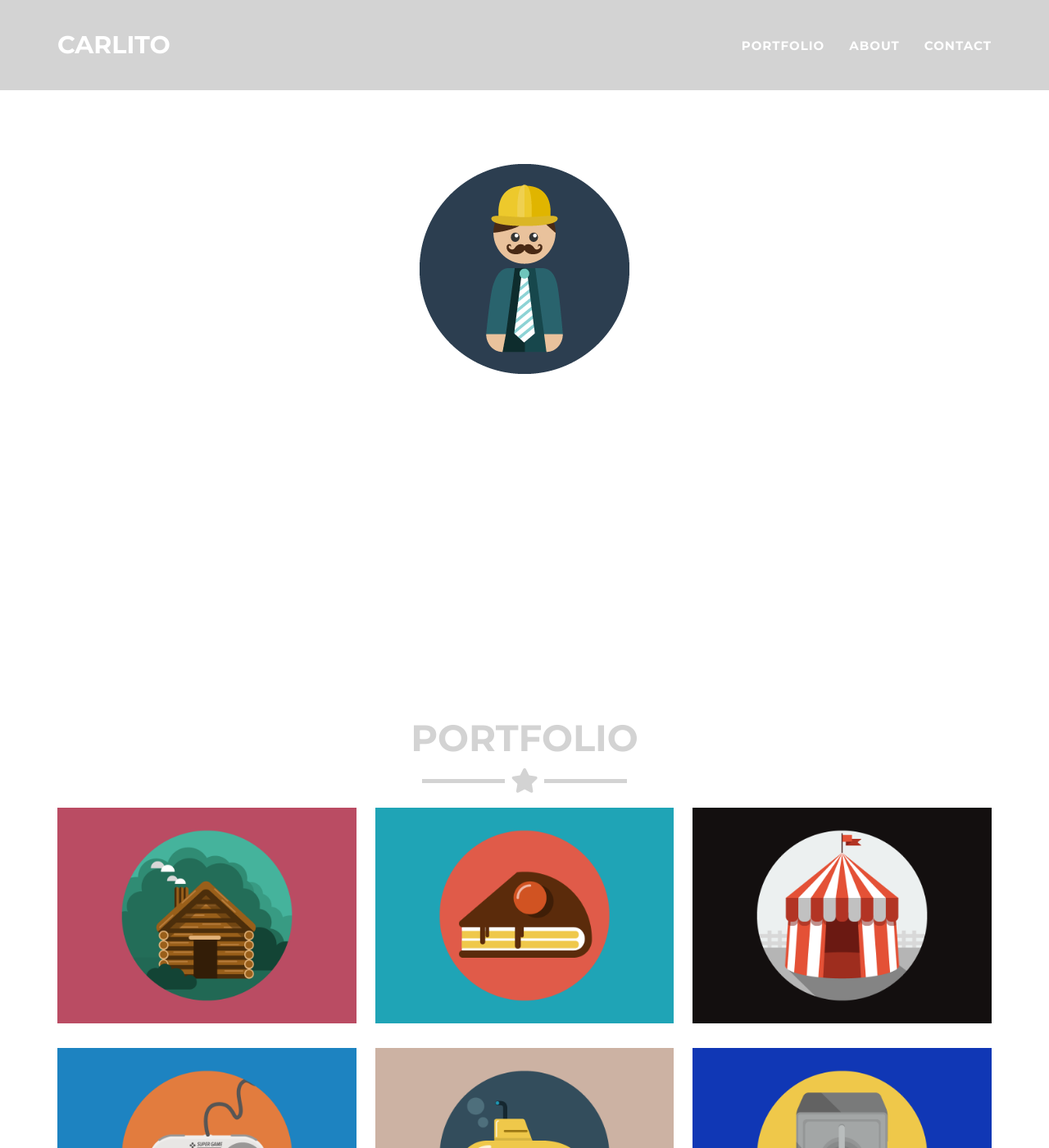
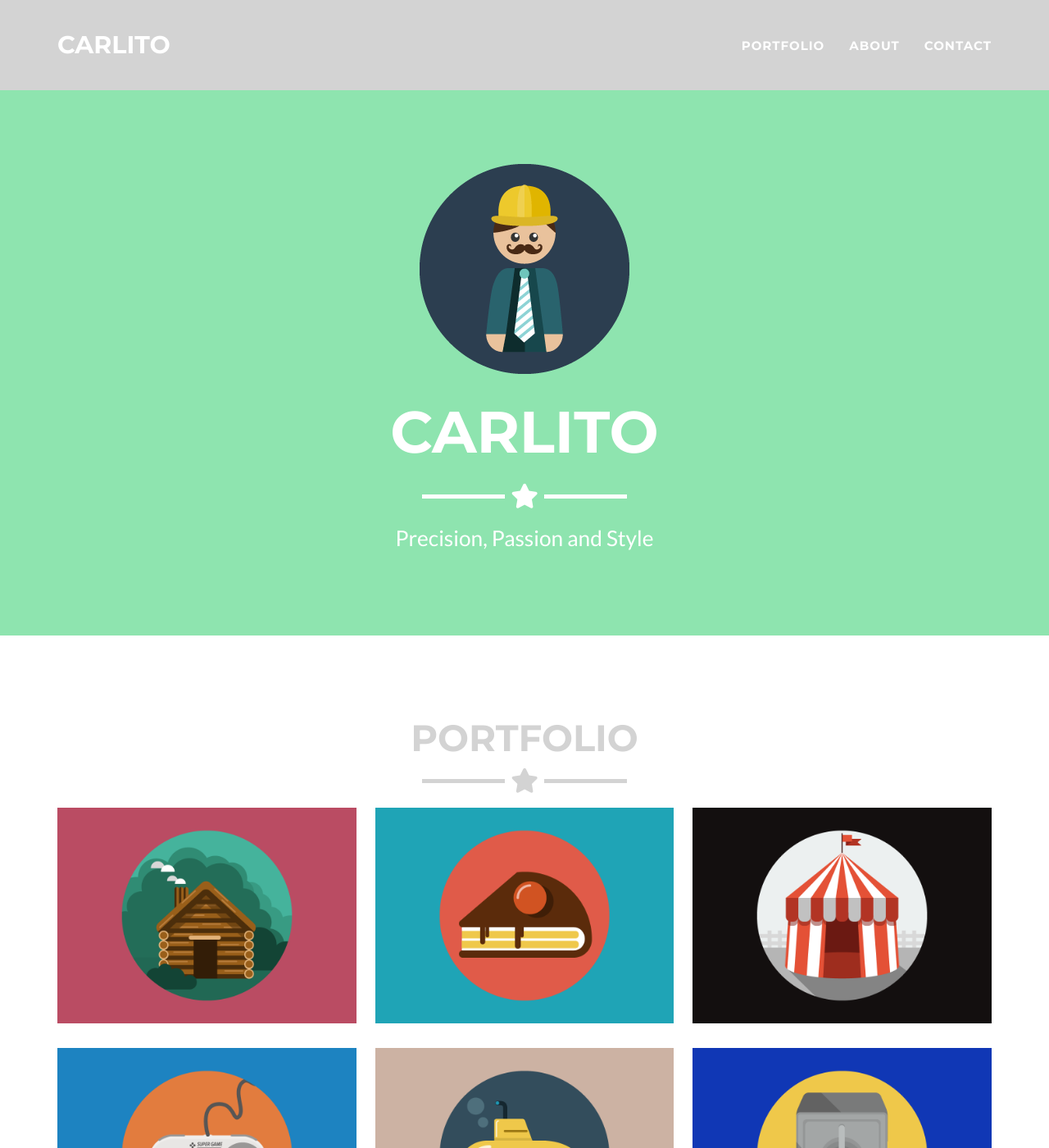
Before and after one commit to carlitodabarber/carlitodabarber.github.io, a Jekyll site: the page built from _posts/2014-07-18-project-1.markdown, in a window 1280 px wide and 1400 px high. Shown: the whole window at 82% size. Built offline with Jekyll 4.4.1, drawn with Linux system fonts in a browser that asks for light colours.

Commit message:
Color Changes

```diff
--- a/_config.yml
+++ b/_config.yml
@@ -25,7 +25,7 @@ disqus_shortname: myshortname
 
 # Color settings (hex-codes without the leading hash-tag)
 color:
-  primary: 000000 #80B3FF
+  primary: 8EE4AF #
   primary-rgb: FF0000 #"128,179,255"
   secondary: D3D3D3 #FD6E8A
   secondary-dark: FFFFFF #A2122F
```
